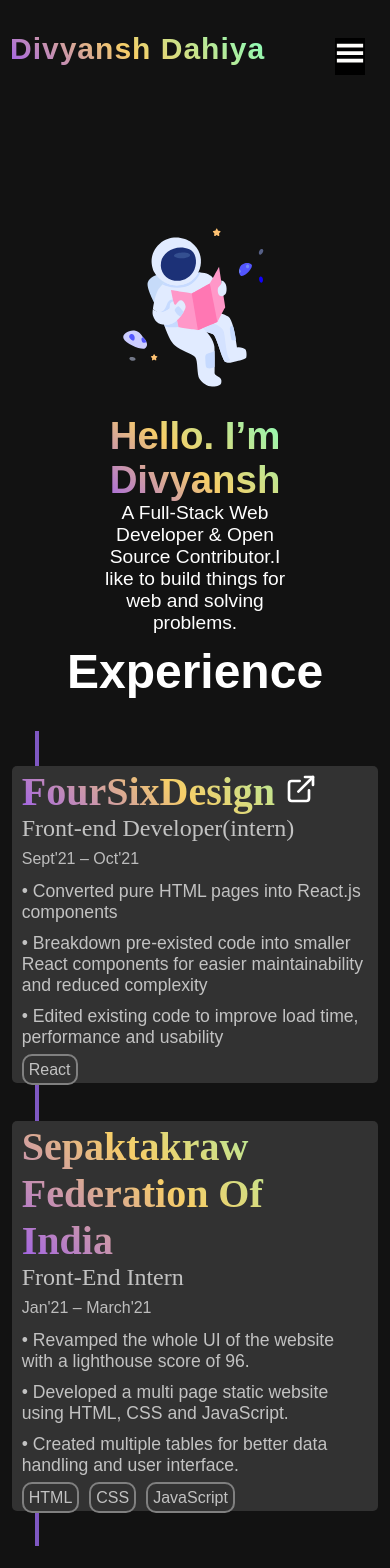
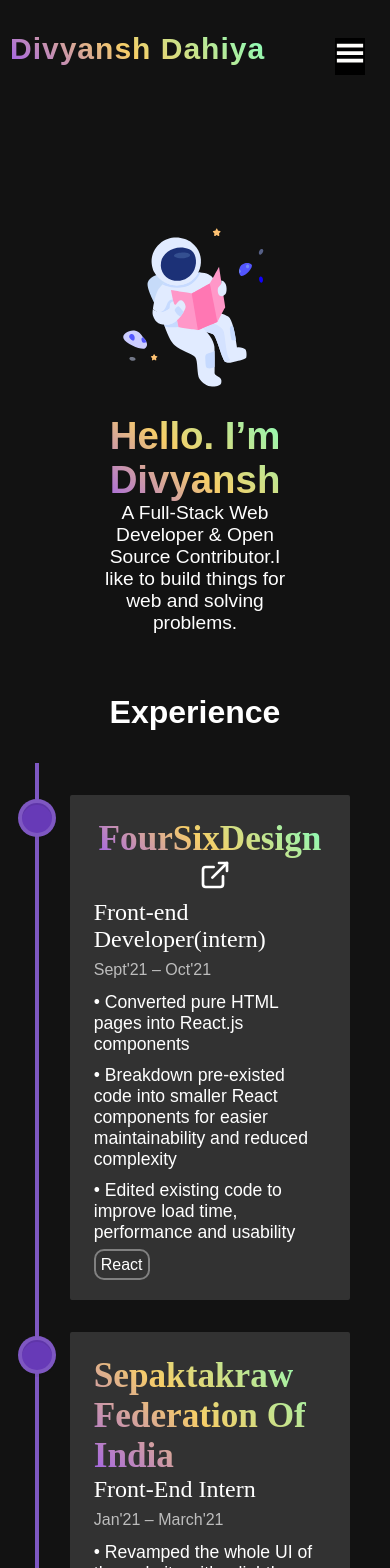
Before and after one commit to divyanshdahiya/latest-portfolio, a React (Create React App) app: page / in a window 390 px wide. Shown: the top 1568 px of the page. Built offline with nearby package versions, Linux system fonts and the light colour scheme; a web font is replaced by a local one.

Commit message:
experience responsive done

```diff
--- a/src/compoents/Experience.jsx
+++ b/src/compoents/Experience.jsx
@@ -18,8 +18,8 @@ function Experience() {
                   <div className="cd-timeline-block">
                     <div className="cd-timeline-img cd-picture"></div>
                     <div className="cd-timeline-content">
-                      <h1 className="text-color">
-                        {work?.companyName}
+                      <div className="work-heading">
+                        <h1 className="text-color">{work?.companyName}</h1>
                         <span>
                           {work?.link && (
                             <div>
@@ -34,7 +34,7 @@ function Experience() {
                             </div>
                           )}
                         </span>
-                      </h1>
+                      </div>
                       <h4 className="work-role">{work?.role}</h4>
 
                       <div class="timeline-content-info">
--- a/src/styles/experience.css
+++ b/src/styles/experience.css
@@ -2,9 +2,15 @@
     text-align: center;
     font-size: 3rem;
 }
+.work-heading{
+  display: flex;
+  flex-direction: row;
+  align-items: center;
+}
 .work-link{
     color: white;
     font-size: 2rem;
+    padding-left: 10px;
 }
 .work-role{
     font-size: 1.5rem;
@@ -127,7 +133,8 @@
     text-align: left !important;
     font-size: 1.5rem !important;
     font-weight: 100 !important;
-    font-family: sans-serif !important   ;
+    font-family: sans-serif !important;
+    height: fit-content;
 
   }
 
@@ -137,18 +144,22 @@
           display: block;
           width: 100%;
         }
+        .work-heading{
+          display: flex;
+          flex-direction: column;
+        }
+        .cd-timeline-content h1{
+          font-size: 2.2rem;
+      }
+      .exp-tittle{
+        text-align: center;
+        font-size: 2rem;
+        padding-top: 50px;
+    }
+
       }
 
-   .cd-timeline-content {
-        /* background: #40484d; */
-        border-radius: 5px;
-        display: inline-block;
-        padding: 2px 10px;
-        color: rgba(255, 255, 255, 0.7);
-        margin: 3px 2px;
-        text-align: center;
-        flex-grow: 1;
-      }
+
 
 
 
@@ -210,3 +221,14 @@
       text-align: right;
     }
   }
+
+  /* @media screen and (max-width: 1200px){
+    .cd-timeline-content {
+      height: 100%;
+    }
+  }
+  @media screen and (max-width: 750px){
+    .cd-timeline-content {
+      height: 100%;
+    }
+  } */
```
